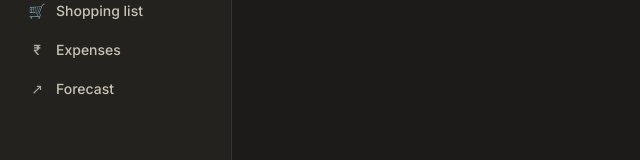
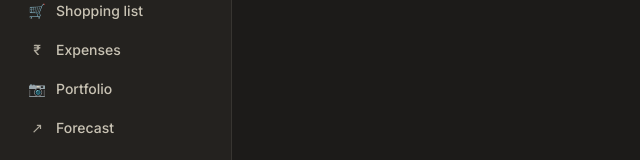
Before and after one commit to haneef333/smart-inventory-system, a React (Vite) app in the folder fullstack/frontend/: page / in a window 1280 px wide. Shown: the part 289-449 px from the top of the page, without its empty margins (0-640 px from the left). Built offline with nearby package versions, Linux system fonts and the light colour scheme; no server answers.

Commit message:
sidebar has been changed

```diff
--- a/fullstack/frontend/src/components/Sidebar.jsx
+++ b/fullstack/frontend/src/components/Sidebar.jsx
@@ -7,6 +7,7 @@ const NAV_ITEMS = [
   { to: '/orders', label: 'Orders', icon: '⌗' },
   { to: '/shopping-list', label: 'Shopping list', icon: '🛒' },
   { to: '/expenses', label: 'Expenses', icon: '₹' },
+  { to: '/portfolio', label: 'Portfolio', icon: '📷' },
   { to: '/forecast', label: 'Forecast', icon: '↗' },
 ]
 
```
